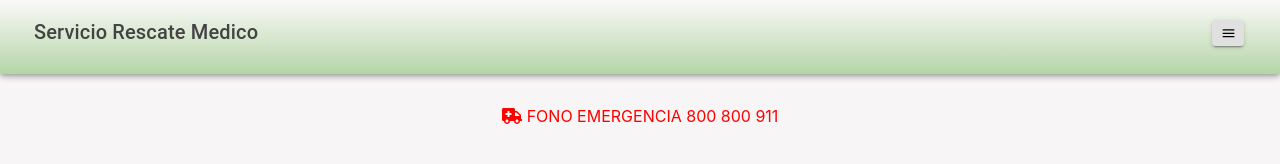
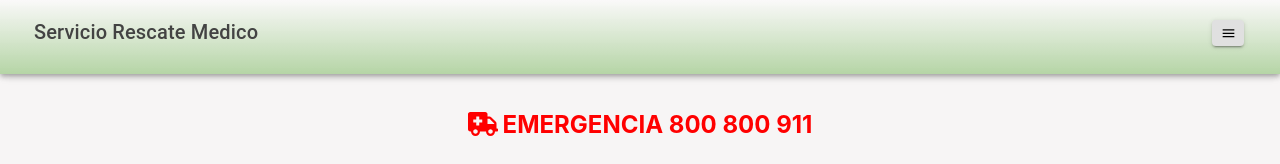
Before and after one commit to Jonydakid/help-react, a React (Create React App) app in the folder paginapp/: page / in a window 1280 px wide. Shown: the top 164 px of the page. Built offline with nearby package versions, Linux system fonts and the light colour scheme.

Commit message:
cambios fono emergencia

```diff
--- a/paginapp/src/pages/Inicio.js
+++ b/paginapp/src/pages/Inicio.js
@@ -151,7 +151,7 @@ function Inicio() {
 
             </Grid>
             <Grid item xs={12} >
-                <p style={{ color: 'red', textAlign: 'center' }}><FontAwesomeIcon style={{ color: 'red', paddingRight: '5px' }} icon={faAmbulance} />FONO EMERGENCIA 800 800 911 </p>
+                <h2 style={{ color: 'red', textAlign: 'center' }}><FontAwesomeIcon style={{ color: 'red', paddingRight: '5px' }} icon={faAmbulance} />EMERGENCIA 800 800 911 </h2>
             </Grid>
 
             <Grid item xs={12} sm={6} lg={6}>
```
